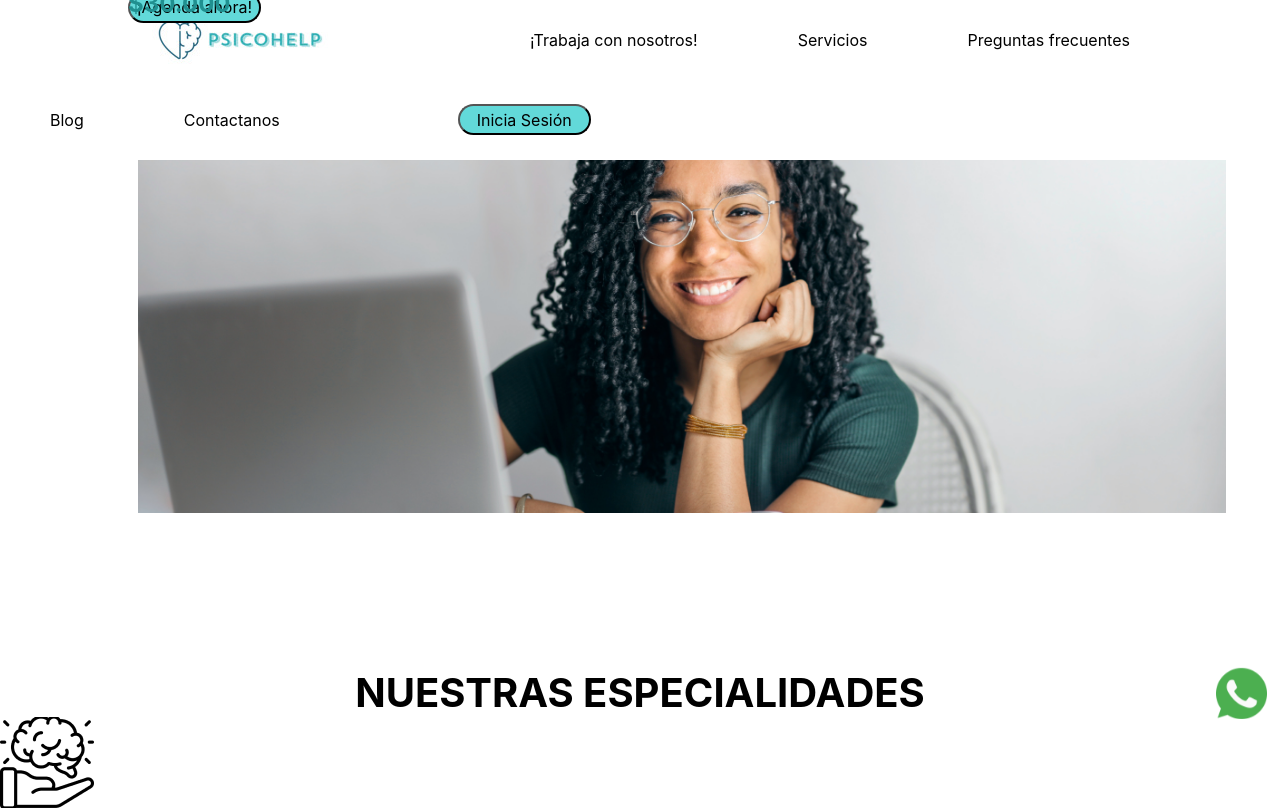
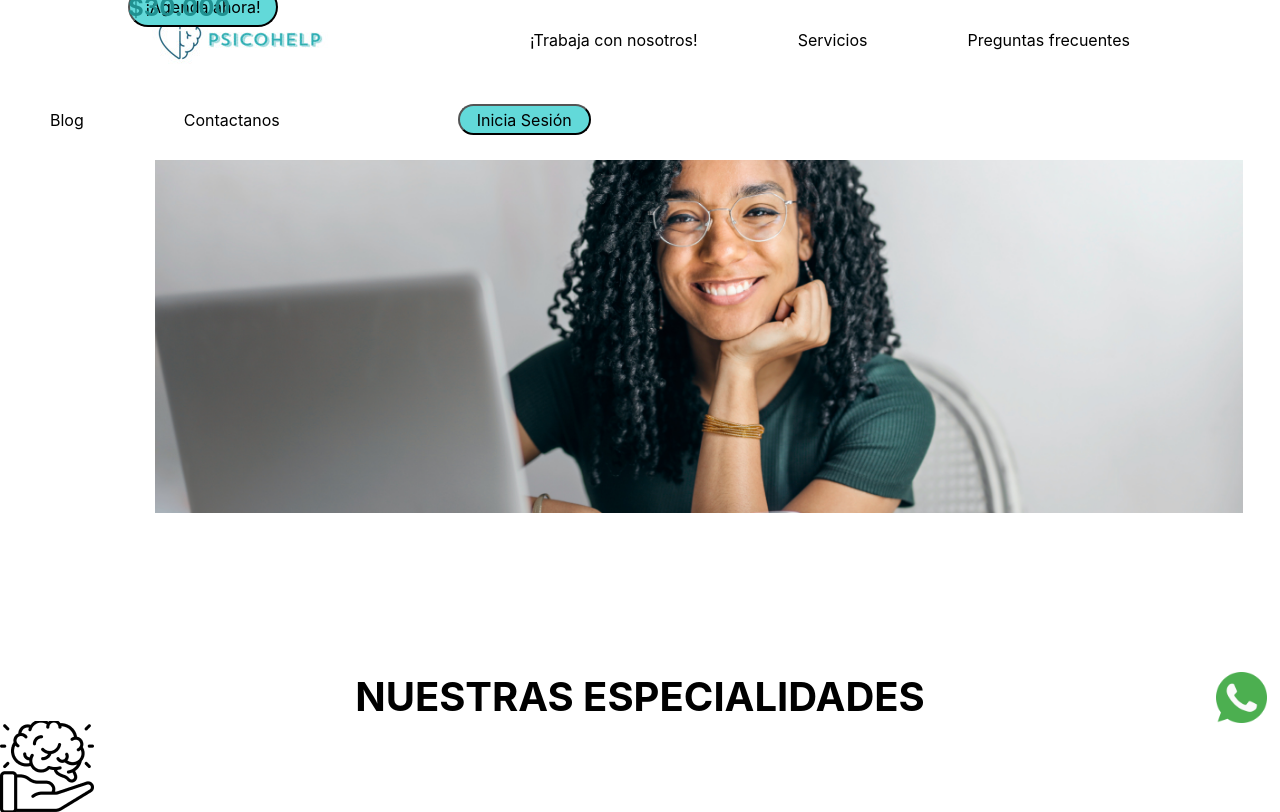
Before and after one commit to miguelarevalo-dev/Psicohelp, a plain HTML site: page index.html in a window 1280 px wide. Shown: the top 812 px of the page. Drawn offline with Linux system fonts and the light colour scheme; a web font is replaced by a local one.

Commit message:
esto no va

```diff
--- a/style.css
+++ b/style.css
@@ -49,6 +49,7 @@ body {
     background-color: #62D9D9;
     font-family: -apple-system, BlinkMacSystemFont, 'Segoe UI', Roboto, Oxygen, Ubuntu, Cantarell, 'Open Sans', 'Helvetica Neue', sans-serif;
     font-size: 16px;
+
 }
 .buttonone:hover {
     background-color:#209090;
@@ -81,8 +82,8 @@ body {
 
 .buttontwo {
     position: relative;
-    height: 31px;
-    width: 133px;
+    height: 40px;
+    width: 150px;
     left: 10%;
     bottom: 500px;
     border-radius: 100px;
```
